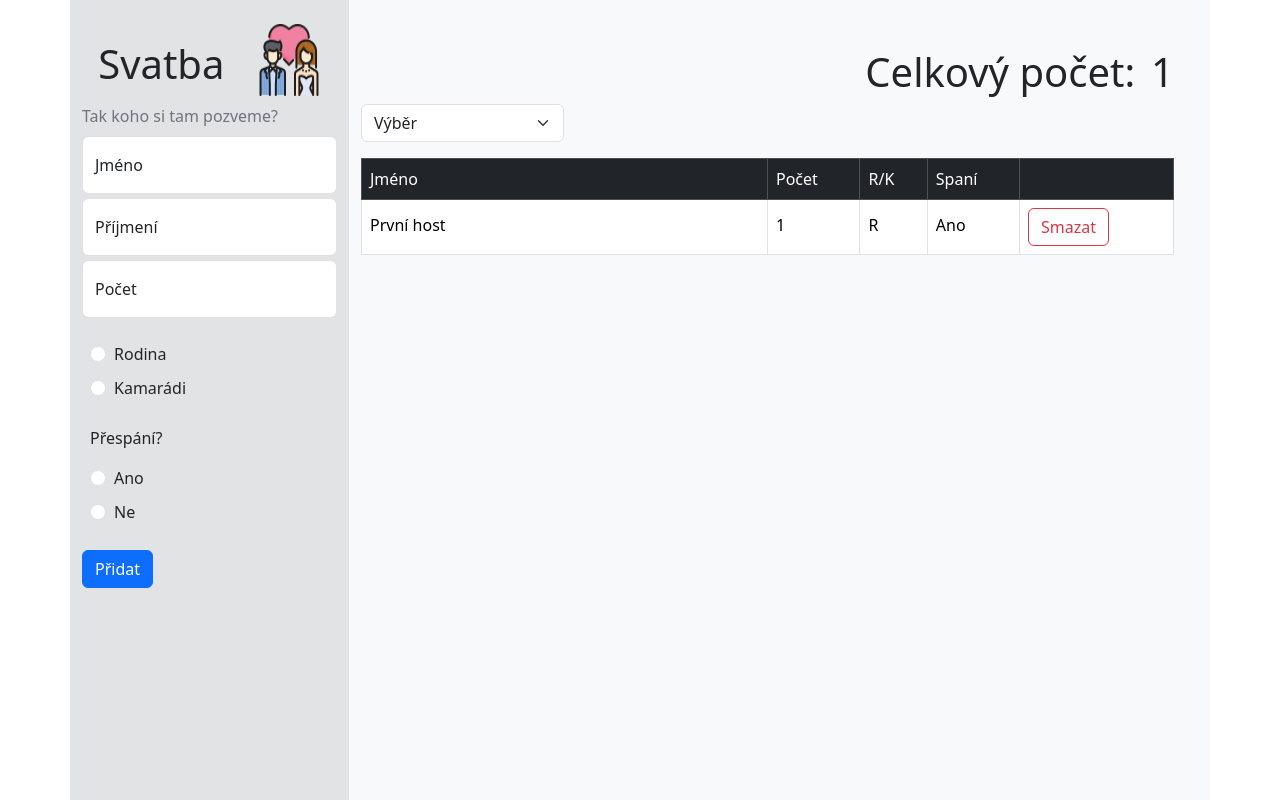
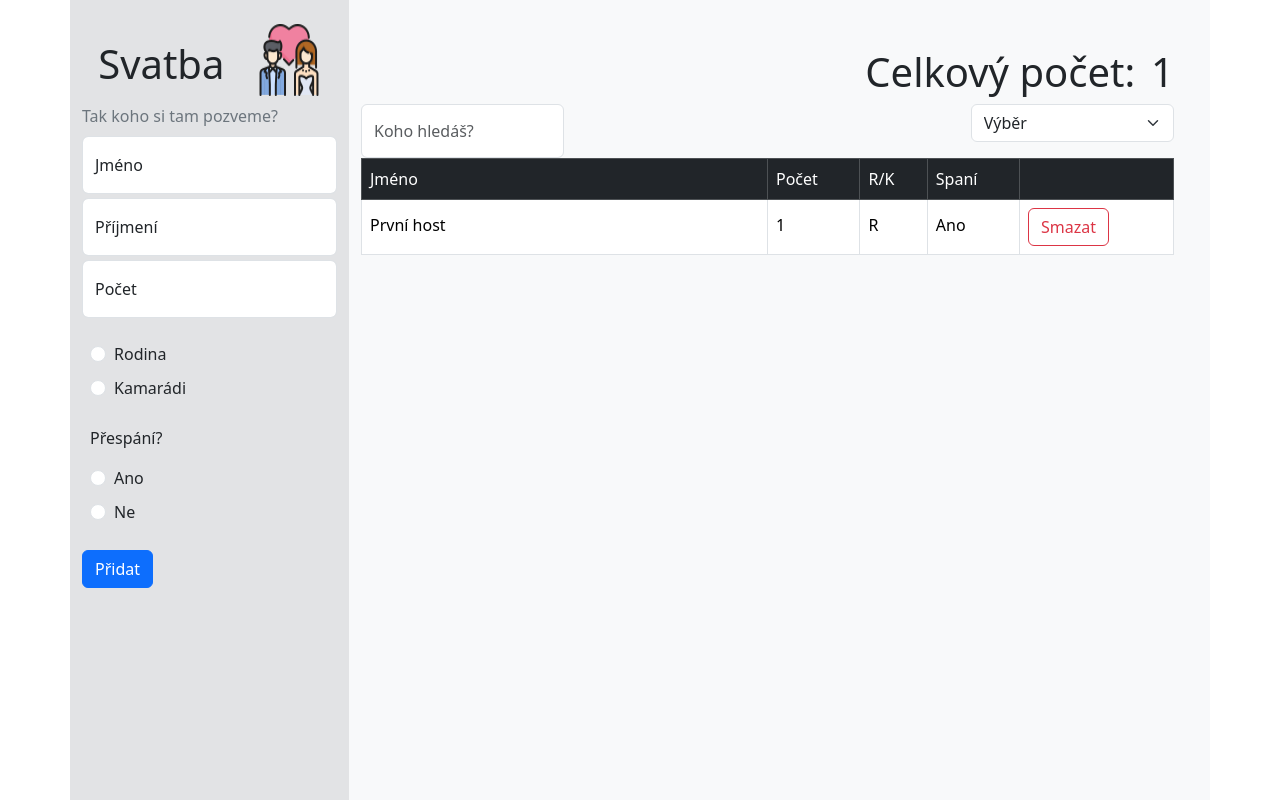
Before and after one commit to Yatrikoxi/Svatba-Hosti, a React (Vite) app: page / in a window 1280 px wide. Built offline with nearby package versions, Linux system fonts and the light colour scheme.

Commit message:
add filtering by name.

```diff
--- a/src/App.tsx
+++ b/src/App.tsx
@@ -2,6 +2,7 @@ import ListFilter from "./components/list/ListFilter";
 import ListTable from "./components/list/ListTable";
 import Form from "./components/Form";
 import { useState } from "react";
+import ListSearch from "./components/list/ListSearch";
 
 function App() {
   const [person, setPerson] = useState([
@@ -15,10 +16,16 @@ function App() {
     },
   ]);
   const [selectedCategory, setSelectedCategory] = useState("");
+  const [searchedPerson, setSearchedPerson] = useState("");
 
-  const visibleChoice = selectedCategory
+  const visibleChoice =
+    selectedCategory || searchedPerson
       ? person.filter(
-        (e) => e.option === selectedCategory || e.sleep === selectedCategory
+          (e) =>
+            e.option === selectedCategory ||
+            e.sleep === selectedCategory ||
+            e.firstName === searchedPerson ||
+            e.lastName === searchedPerson
         )
       : person;
   return (
@@ -39,9 +46,14 @@ function App() {
                 {visibleChoice.reduce((acc, person) => person.amount + acc, 0)}
               </p>
             </div>
+            <div className='d-flex justify-content-between'>
+              <ListSearch
+                onSearchOption={(value) => setSearchedPerson(value)}
+              />
               <ListFilter
                 onSelectOption={(option) => setSelectedCategory(option)}
               />
+            </div>
             <ListTable
               summ={visibleChoice}
               onDelete={(id) => setPerson(person.filter((e) => e.id !== id))}
--- /dev/null
+++ b/src/components/list/ListSearch.tsx
@@ -0,0 +1,16 @@
+interface Props {
+  onSearchOption: (option: string) => void;
+}
+
+const ListSearch = ({ onSearchOption }: Props) => {
+  return (
+    <input
+      type='search'
+      placeholder='Koho hledáš?'
+      onChange={(e) => onSearchOption(e.target.value)}
+      className='form-control w-25'
+    />
+  );
+};
+
+export default ListSearch;
```
Lines whose indentation alone changed are shown as unchanged.
